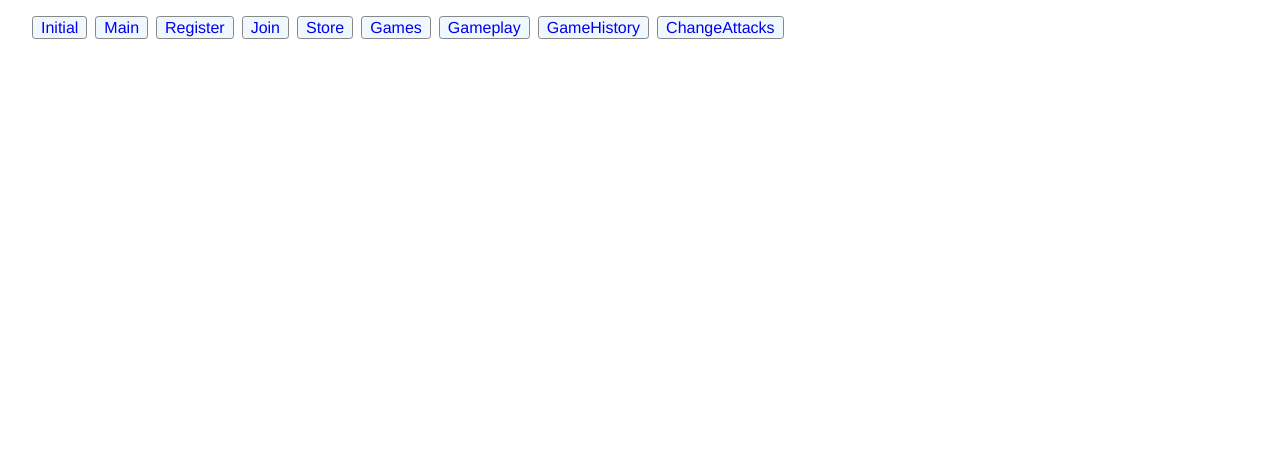
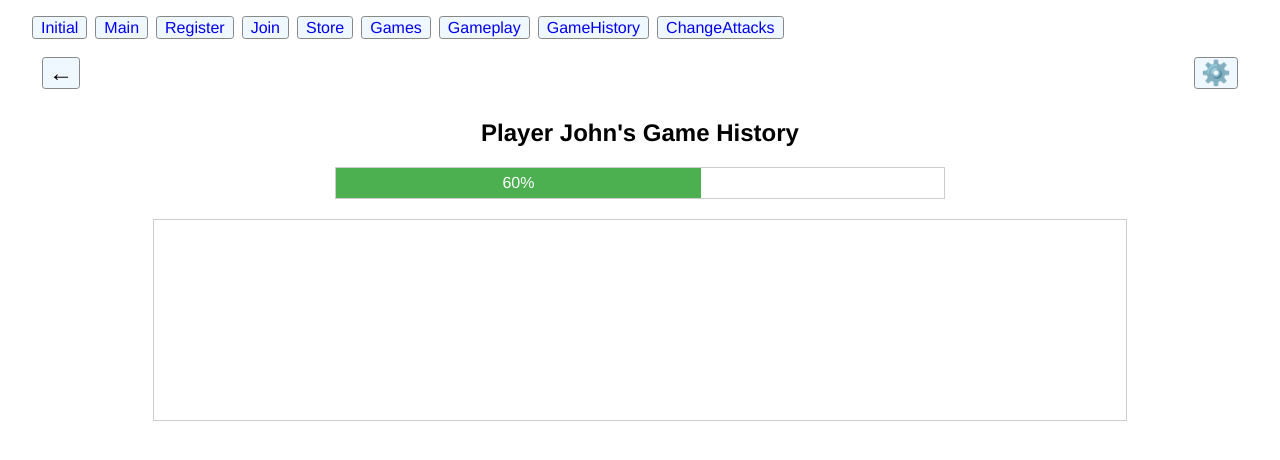
Before and after one commit to MIGI10/battle-arena, a Vue app: page /gamehistory in a window 1280 px wide. Shown: the top 460 px of the page. Built offline with nearby package versions, Linux system fonts and the light colour scheme.

Commit message:
game history view

```diff
--- a/src/views/GameHistory.vue
+++ b/src/views/GameHistory.vue
@@ -1,6 +1,88 @@
 <template>
     <main>
+    <div class="player-game-history">
+        <div class="top-bar">
+        <button class="arrow-button">←</button>
+        <button class="setting-button">⚙️</button>
+        </div>
 
+        <h1 class="title">Player {{ playerName }}'s Game History</h1>
+        <div class="percentage-bar">
+        <div class="percentage" :style="{ width: `${percentage}%` }">{{ percentage }}%</div>
+        </div>
 
-    </main>
+        <div class="game-data-scroll-bar">
+        <!-- games of the player to put with the API -->
+        </div>
+    </div>
+  </main>
 </template>
+
+<script>
+export default {
+    data() {
+        return {
+            playerName: "John",
+            percentage: 60,
+        };
+    },
+};
+</script>
+
+<style scoped>
+.player-game-history {
+    text-align: center;
+}
+
+.top-bar {
+    display: flex;
+    justify-content: space-between;
+    padding: 10px;
+}
+
+.arrow-button,
+.setting-button {
+    font-size: 1.5rem;
+    cursor: pointer;
+}
+
+.arrow-button:hover,
+.setting-button:hover {
+    background-color: rgb(82, 108, 255);
+    transition-duration: 0.1s;
+}
+
+.arrow-button:active,
+.setting-button:active {
+    background-color: rgb(22, 57, 255);
+    box-shadow: rgba(225, 228, 232, 0.2) 0 1px 0 inset;
+    transition: none 0s;
+}
+
+.title {
+    font-size: 1.5rem;
+    margin: 20px 0;
+}
+
+.percentage-bar {
+    width: 50%;
+    margin: 0 auto;
+    border: 1px solid #ccc;
+}
+
+.percentage {
+    background-color: #4caf50;
+    color: #fff;
+    height: 30px;
+    line-height: 30px;
+    text-align: center;
+}
+
+.game-data-scroll-bar {
+    width: 80%;
+    height: 200px;
+    margin: 20px auto;
+    border: 1px solid #ccc;
+    overflow-y: scroll;
+}
+</style>
```
